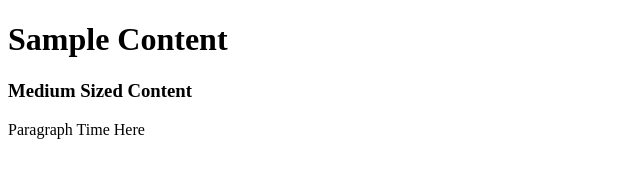
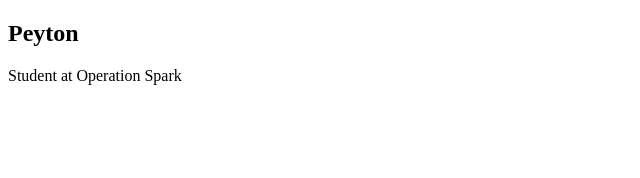
Before and after one commit to peytono/peyton-owen.github.io, a plain HTML site: page index.html in a window 1280 px wide. Shown: the whole page, without its empty margins (0-640 px from the left). Drawn offline with Linux system fonts and the light colour scheme.

Commit message:
Adding to index.html:created nav, main, sidebar, and content containing h2 and p tags

```diff
--- a/index.html
+++ b/index.html
@@ -5,8 +5,21 @@
     </head>
 
     <body>
-      <h1>Sample Content</h1>
-      <h3>Medium Sized Content</h3>
-      <p>Paragraph Time Here</p>
+      <div id="all-contents">
+        <nav>
+
+        </nav>
+
+        <main>
+          <div class="sidebar">
+
+          </div>
+
+          <div class="content">
+            <h2>Peyton</h2>
+            <p>Student at Operation Spark</p>
+          </div>
+        </main>
+      </div>
     </body>
 </html>
```
Also changed, not shown: README.md.
